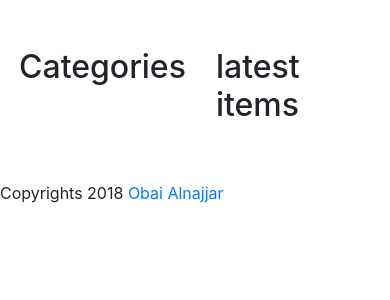
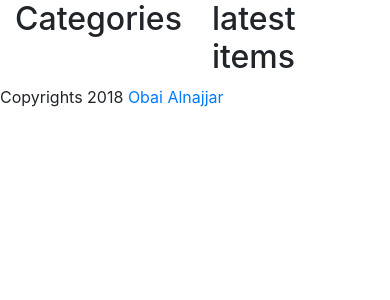
Before and after one commit to 0bai/ItemsCatalog, a Flask app: page / in a window 390 px wide. Shown: the part 70-370 px from the top of the page. Run offline with Flask 2, Linux system fonts and the light colour scheme; data that the repository does not hold is empty; parts of the project's set-up code (start-up, migrations or seed data) failed here and were passed over; some libraries are stand-ins or nearby versions.

Commit message:
Fixed responsiveness issues

```diff
--- a/templates/category/show.html
+++ b/templates/category/show.html
@@ -2,7 +2,7 @@
 {% block title %}{{ category }}{% endblock %}
 {{ super() }}
 {% block right_side %}
-    <div class="col col-md-9 col-sm-1">
+    <div class="col col-lg-9 col-md-7">
 
         <h2>{{ category }} items ({{ items|length }} item(s))</h2>
 
--- a/templates/includes/skeleton.html
+++ b/templates/includes/skeleton.html
@@ -50,7 +50,6 @@
 {% endblock nav_bar %}
 
 {% block flash_messages %}
-    <div class="container">
         {% with messages = get_flashed_messages(with_categories=true) %}
             {% if messages %}
                 {% for category, message in messages %}
@@ -60,18 +59,17 @@
                 {% endfor %}
             {% endif %}
         {% endwith %}
-    </div>
 {% endblock flash_messages %}
 
 
 {% block body %}
 
     {% block content %}
-        <div class="content mx-auto my-5 justify-center">
-            <div class="container m-1">
+        <div class="content">
+            <div class="container ">
                 <div class="row ">
                     {% block left_side %}
-                        <div class="col col-md-3 col-sm-1" id="left_side">
+                        <div class="col col-lg-3" id="left_side">
                             <h2>Categories</h2>
 
 
--- a/templates/index.html
+++ b/templates/index.html
@@ -2,7 +2,7 @@
 {% block title %} Home Page  {% endblock %}
 {{ super() }}
 {% block right_side %}
-    <div class="col col-md-9 col-sm-1">
+    <div class="col col-lg-9 col-md-7">
         <h2>latest items</h2>
 
 
```
